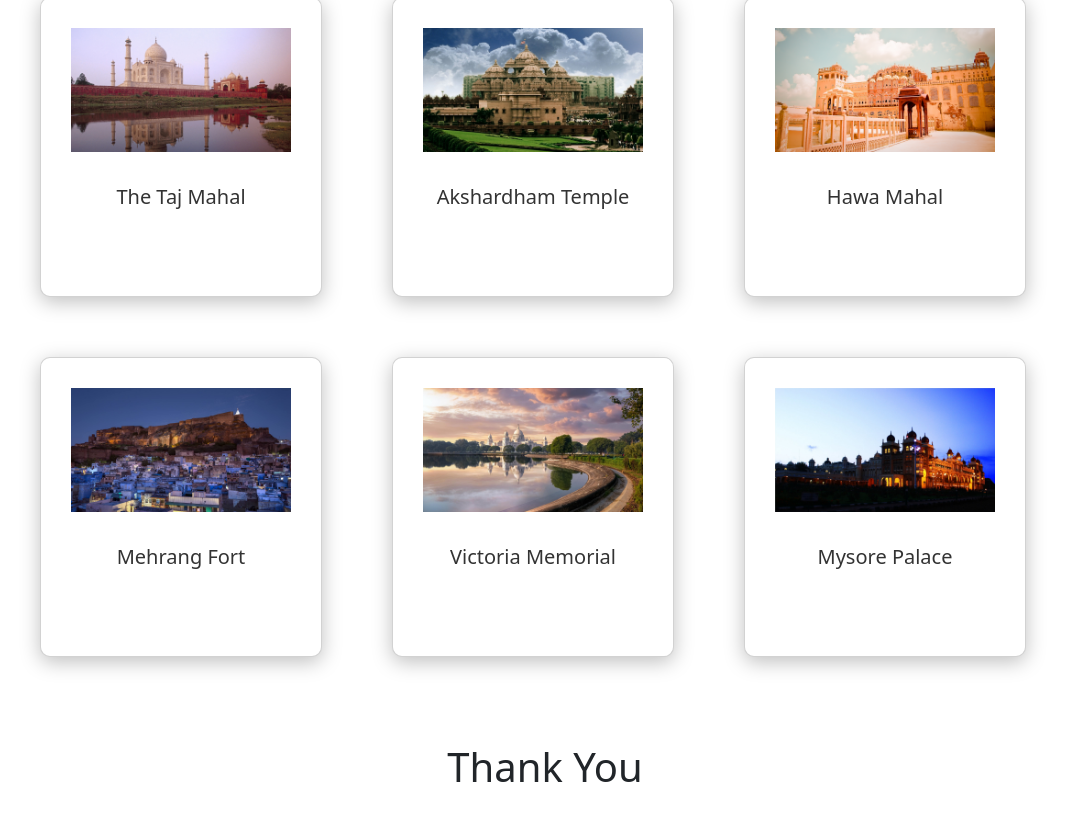
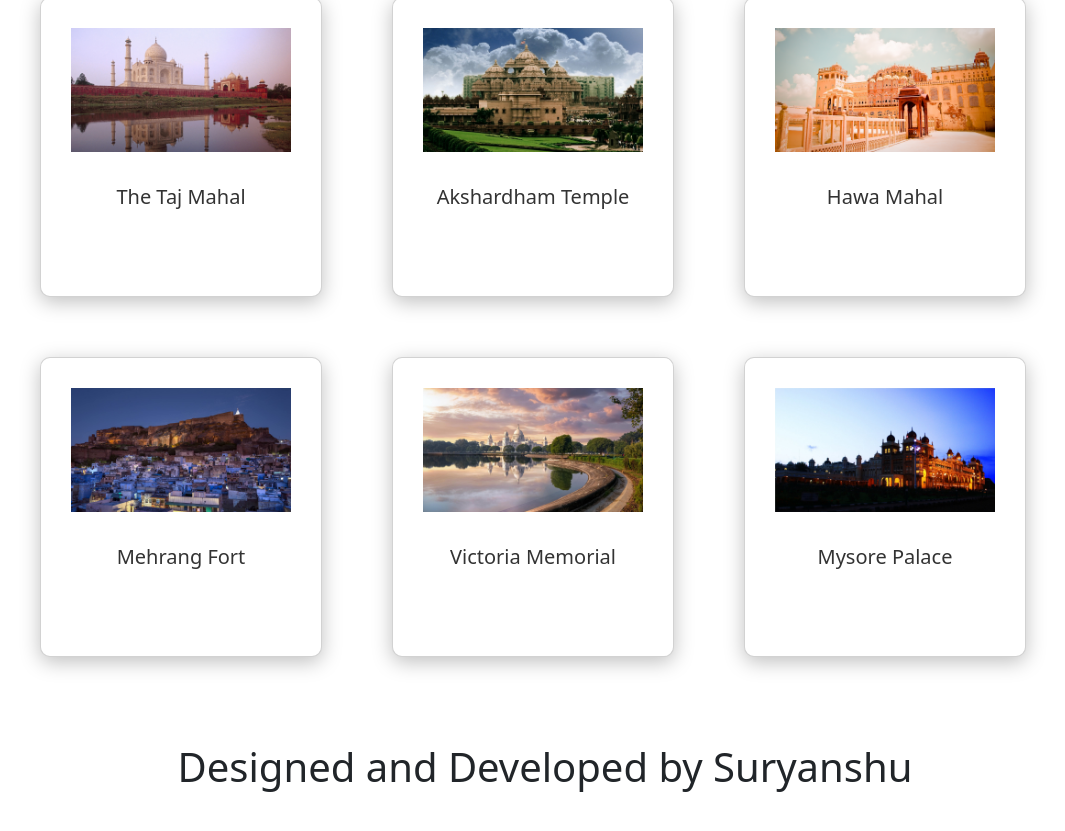
Before and after one commit to Alcyone47/TMP_html_css, a plain HTML site: page index.html in a window 1280 px wide. Shown: the part 189-1020 px from the top of the page, without its empty margins (95-1160 px from the left). Drawn offline with nearby package versions, Linux system fonts and the light colour scheme.

Commit message:
Update index.html

```diff
--- a/index.html
+++ b/index.html
@@ -57,7 +57,7 @@
         </div>
     </div>
     <div class="hf">
-        <footer>Thank You</footer>
+        <footer id="footer">Designed and Developed by Suryanshu</footer>
     </div>
 </body>
 </html>
```
